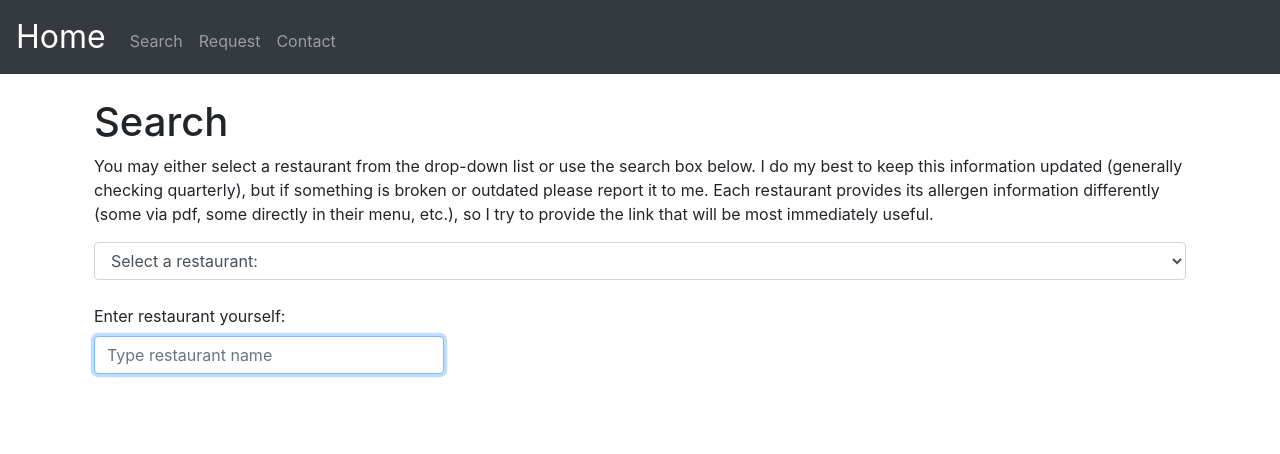
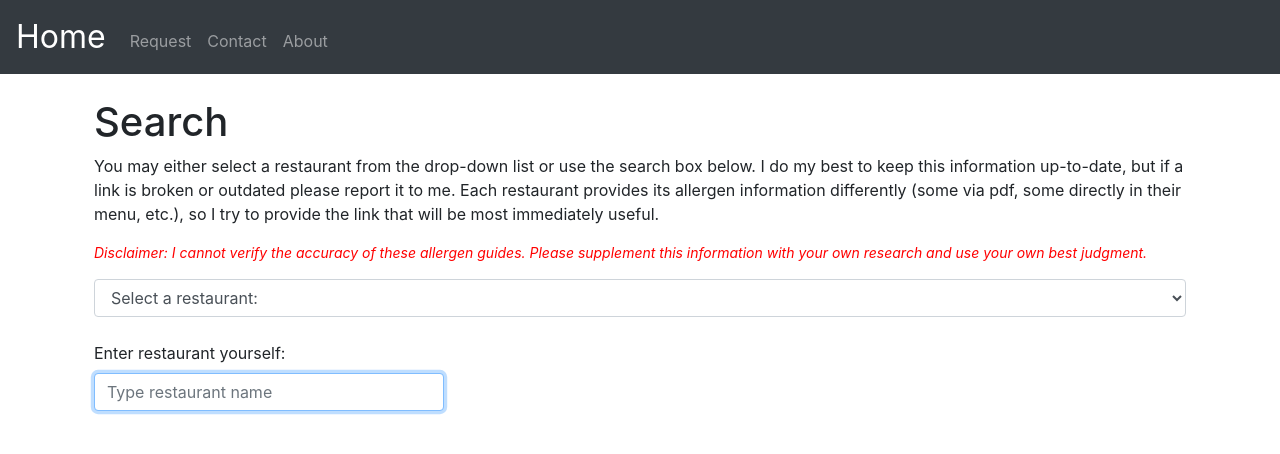
Before and after one commit to hackman104/allergy_django, a Django app: page /search/ in a window 1280 px wide. Shown: the top 454 px of the page. Run offline with Django 3.2, Linux system fonts and the light colour scheme; data comes from the database, SQL or seed files in the repository; some libraries are stand-ins or nearby versions.

Commit message:
put search on home page, move other information to about

```diff
--- a/allergies/templates/allergies/layout.html
+++ b/allergies/templates/allergies/layout.html
@@ -36,9 +36,9 @@
             </button>
             <div class="collapse navbar-collapse" id="navbarNavAltMarkup">
                 <ul class="navbar-nav mr-auto mt-2">
-                    <li class="nav-item"><a class="nav-link" href="{% url 'allergies:search' %}">Search</a></li>
                     <li class="nav-item"><a class="nav-link" href="{% url 'allergies:request' %}">Request</a></li>
                     <li class="nav-item"><a class="nav-link" href="{% url 'allergies:contact' %}">Contact</a></li>
+                    <li class="nav-item"><a class="nav-link" href="{% url 'allergies:about' %}">About</a></li>
                 </ul>
             </div>
         </nav>
--- a/allergies/templates/allergies/search.html
+++ b/allergies/templates/allergies/search.html
@@ -7,10 +7,13 @@
 {% block main %}
         <h1>Search</h1>
         <p>You may either select a restaurant from the drop-down list or use the search box below. I do my best to keep
-            this information updated (generally checking quarterly), but if something is broken or outdated please report
-            it to me. Each restaurant provides its allergen information differently (some via pdf, some directly in their
-            menu, etc.), so I try to provide the link that will be most immediately useful.
+            this information up-to-date, but if a link is broken or outdated please report it to me. Each restaurant
+            provides its allergen information differently (some via pdf, some directly in their menu, etc.), so I try
+            to provide the link that will be most immediately useful.
         </p>
+        <p style="font-size: 14px; color: red;"><em>Disclaimer: I cannot verify the accuracy of these allergen guides. Please supplement this information with
+            your own research and use your own best judgment.
+        </em></p>
         {% if rest_list %}
         <form id="dd">
         {% csrf_token %}
--- a/allergies/urls.py
+++ b/allergies/urls.py
@@ -4,10 +4,11 @@ from . import views
 
 app_name = 'allergies'
 urlpatterns = [
-    path('', views.index, name='index'),
+    path('', views.search, name='index'),
     path('search/', views.search, name='search'),
     path('request/', views.ask, name='request'),
     path('contact/', views.contact, name='contact'),
+    path('about/', views.about, name='about'),
     path('lookup/', views.lookup, name='lookup'),
     path('check/<str:st>', views.check, name='check'),
     path('get_names/', views.get_restaurant, name='get_names'),
--- a/allergies/views.py
+++ b/allergies/views.py
@@ -154,6 +154,11 @@ def contact(request):
     return render(request, "allergies/email.html", {'form': form})
 
 
+def about(request):
+    """Loads the about page for allergies app"""
+    return render(request, 'allergies/index.html')
+
+
 def send_message(subject, from_email, message):
     """
     Sends email to website account.
```
Also changed, not shown: allergies/templates/allergies/index.html (+8 -8 lines).
